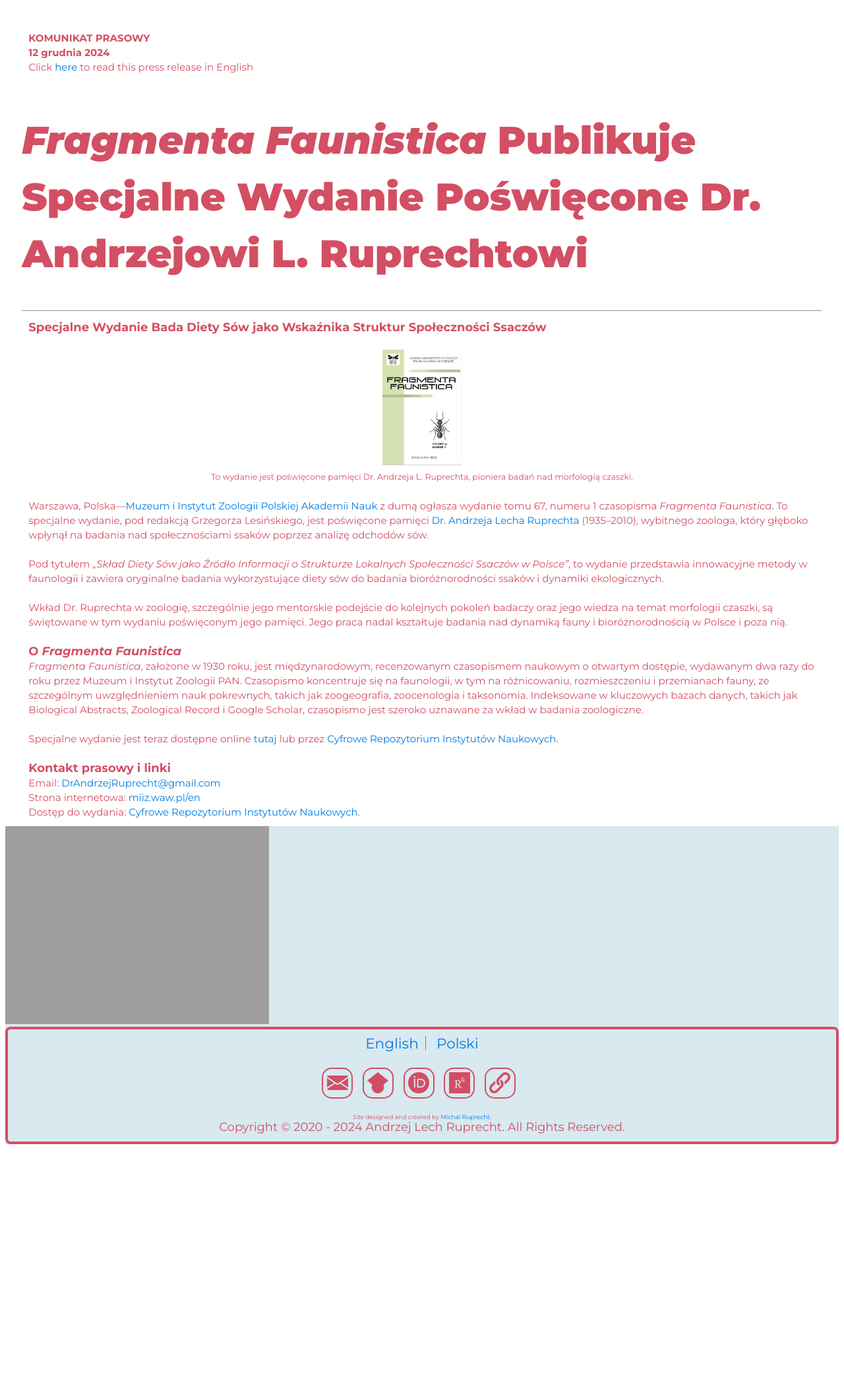
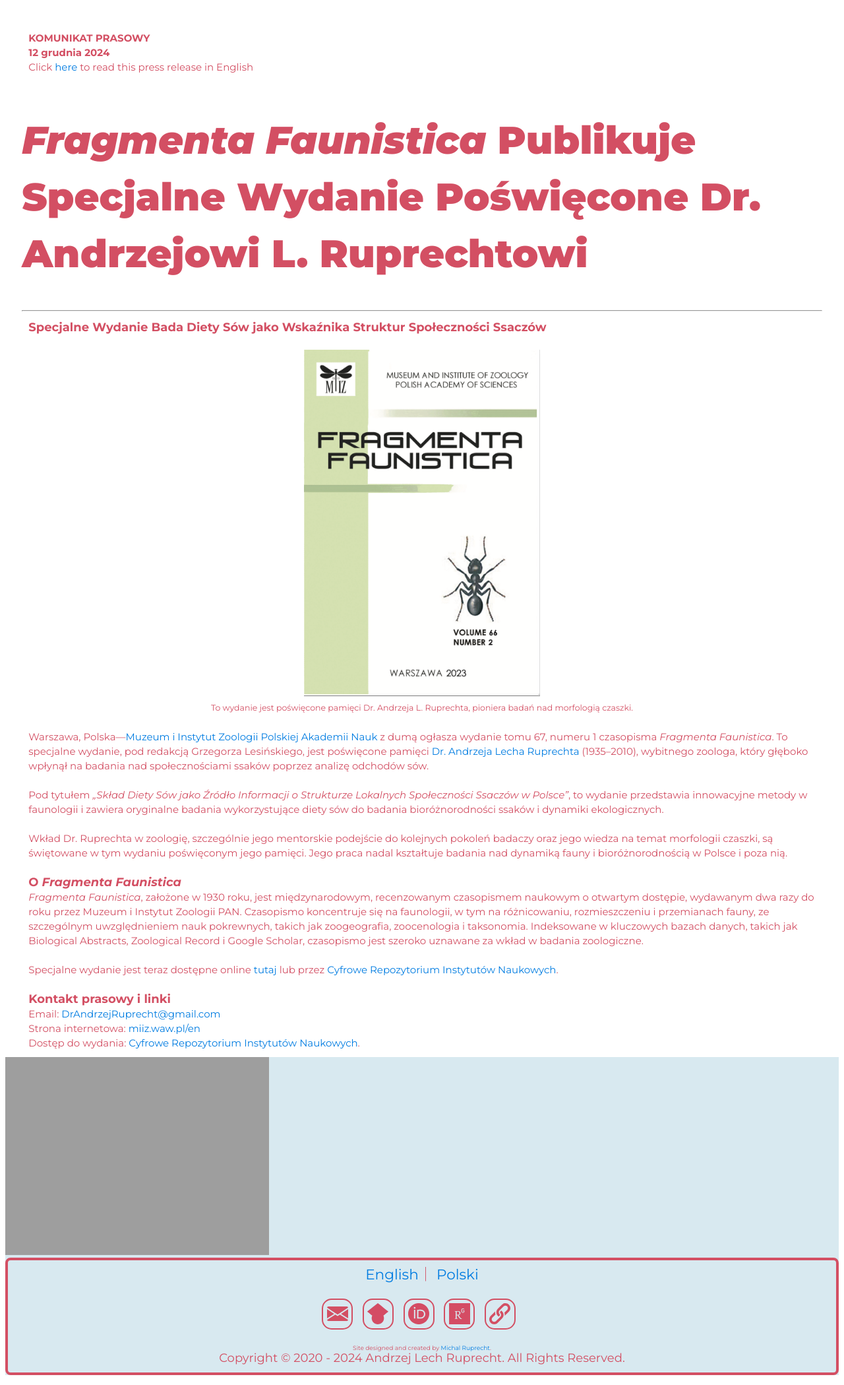
Before and after one commit to andrzejruprecht/andrzejruprecht, a Jekyll site: the page built from pages/press/fragmenta_faunistica_pl.html, in a window 1280 px wide. Shown: the whole page at 66% size. Built offline with Jekyll 4.4.1, drawn with Linux system fonts in a browser that asks for light colours; before the commit the page ends 1749 px from its top, so only the background shows below that.

Commit message:
Update fragmenta_faunistica_pl.html

```diff
--- a/pages/press/fragmenta_faunistica_pl.html
+++ b/pages/press/fragmenta_faunistica_pl.html
@@ -20,7 +20,7 @@
         <hr>
         <h3>
           <big><b>Specjalne Wydanie Bada Diety Sów jako Wskaźnika Struktur Społeczności Ssaczów</b></big>
-          <center><br><img src="https://andrzejruprecht.github.io/pages/press/assets/FRAGMENTA%20FAUNISTICA_ruprecht.png" alt="Specjalne Wydanie Fragmenta Faunistica" width="10%">
+          <center><br><img src="https://andrzejruprecht.github.io/pages/press/assets/FRAGMENTA%20FAUNISTICA_ruprecht.png" alt="Specjalne Wydanie Fragmenta Faunistica" width="30%">
           <br><small>To wydanie jest poświęcone pamięci Dr. Andrzeja L. Ruprechta, pioniera badań nad morfologią czaszki.</small></center>
           <br>Warszawa, Polska—<a href="https://miiz.waw.pl/en/" target="_blank">Muzeum i Instytut Zoologii Polskiej Akademii Nauk</a> z dumą ogłasza wydanie tomu 67, numeru 1 czasopisma <i>Fragmenta Faunistica</i>. To specjalne wydanie, pod redakcją Grzegorza Lesińskiego, jest poświęcone pamięci <a href="https://andrzejruprecht.github.io/pages/pl" target="_blank">Dr. Andrzeja Lecha Ruprechta</a> (1935–2010), wybitnego zoologa, który głęboko wpłynął na badania nad społecznościami ssaków poprzez analizę odchodów sów.
 
```
